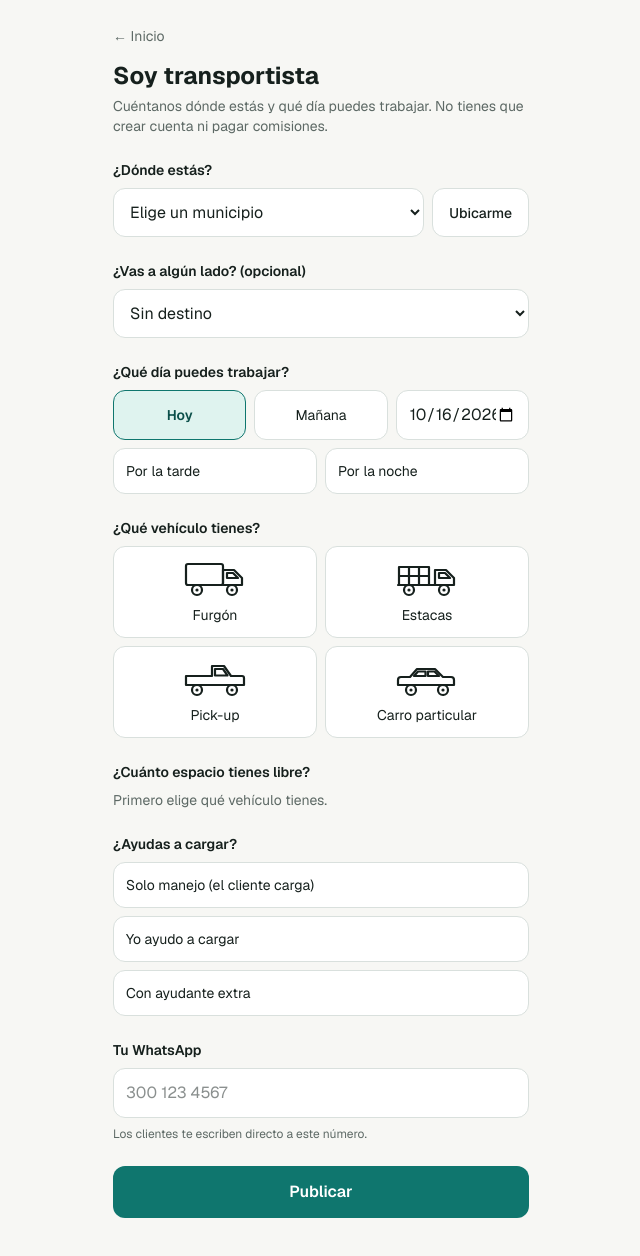
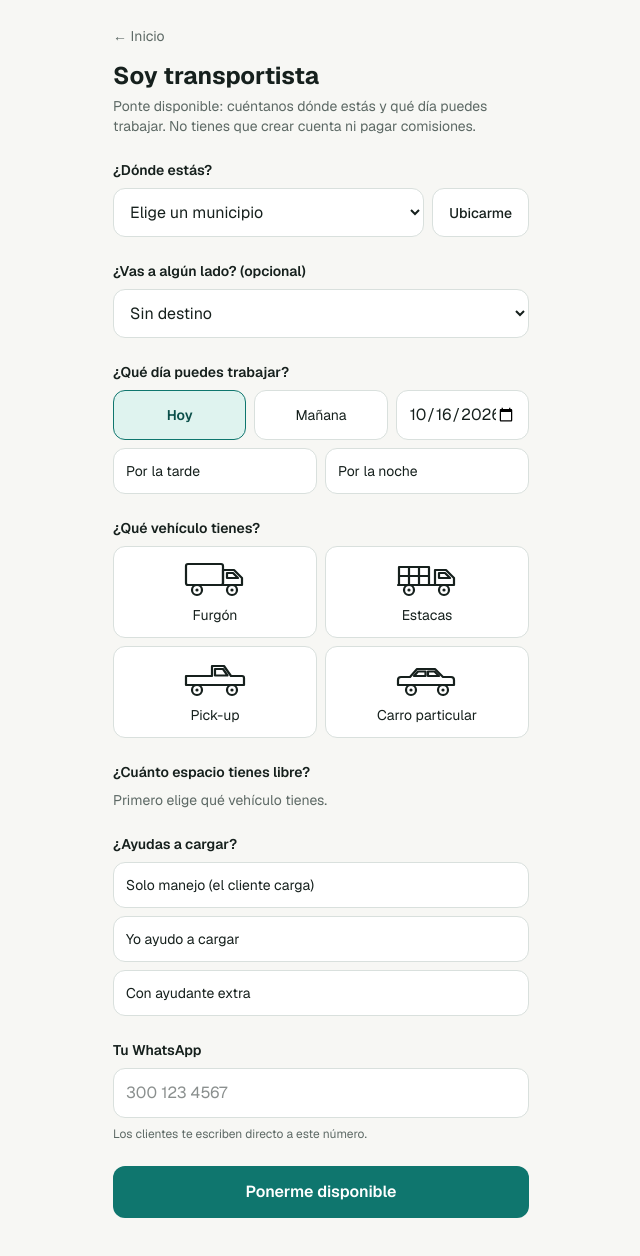
Before and after one commit to ycantill/rumbox, a Next.js app: page /transportista in a window 1280 px wide. Shown: the top 1256 px of the page, without its empty margins (319-959 px from the left). Built offline with nearby package versions, Linux system fonts and the light colour scheme.

Commit message:
Transportista: hablar de ponerse disponible en vez de publicar
Co-Authored-By: Claude Opus 5.5 (1M context) <noreply@anthropic.com>
Claude-Session: https://claude.ai/code/session_01JBrLTXfFGJyXJ4va6Zg1Zo

```diff
--- a/src/app/actions.ts
+++ b/src/app/actions.ts
@@ -123,7 +123,7 @@ export async function updateAvailability(input: {
       .maybeSingle();
     if (error) throw error;
     if (!data || !tokenMatches(input.editToken, data.edit_token_hash)) {
-      return fail("No encontramos esa publicación en este teléfono.");
+      return fail("No encontramos ese día disponible en este teléfono.");
     }
     if (input.space && !spaceFitsVehicle(data.vehicle_type, input.space as DriverSpace)) {
       return fail("Algo salió mal. Intenta de nuevo.");
--- a/src/app/transportista/driver-form.tsx
+++ b/src/app/transportista/driver-form.tsx
@@ -140,7 +140,7 @@ export function DriverForm() {
     return (
       <div className="flex flex-col gap-5">
         <div className="rounded-2xl bg-brand-soft p-5">
-          <h2 className="text-lg font-bold text-brand-ink">¡Listo! Ya estás publicado.</h2>
+          <h2 className="text-lg font-bold text-brand-ink">¡Listo! Ya estás disponible.</h2>
           <p className="mt-1 text-sm text-brand-ink/80">
             Los clientes que necesiten un servicio te escribirán por WhatsApp.
           </p>
@@ -148,7 +148,7 @@ export function DriverForm() {
         <PendingList items={pending} />
         <MyPosts posts={posts} onChange={setPosts} />
         <button type="button" className="btn-secondary" onClick={() => setPending(null)}>
-          Publicar otro día
+          Ponerme disponible otro día
         </button>
       </div>
     );
@@ -226,7 +226,7 @@ export function DriverForm() {
 
         <ErrorNote message={error} />
         <button type="submit" className="btn-primary" disabled={isPending}>
-          {isPending ? "Publicando…" : "Publicar"}
+          {isPending ? "Un momento…" : "Ponerme disponible"}
         </button>
       </form>
     </div>
@@ -332,7 +332,7 @@ function MyPosts({ posts, onChange }: { posts: MyPost[]; onChange: (p: MyPost[])
 
   return (
     <section className="flex flex-col gap-3">
-      <h2 className="font-semibold">Mis publicaciones</h2>
+      <h2 className="font-semibold">Mis días disponibles</h2>
       <ErrorNote message={error} />
       {posts.map((p) => (
         <article key={p.id} className="card flex flex-col gap-3">
@@ -343,7 +343,7 @@ function MyPosts({ posts, onChange }: { posts: MyPost[]; onChange: (p: MyPost[])
             </p>
             <p className="text-sm text-muted">
               {p.date} · {DRIVER_SPACES[p.space]} ·{" "}
-              {p.status === "activa" ? "Los clientes te pueden ver" : "Oculto: ya estás lleno"}
+              {p.status === "activa" ? "Disponible" : "No disponible: ya estás lleno"}
             </p>
           </div>
           <div className="flex flex-wrap gap-2">
@@ -363,7 +363,7 @@ function MyPosts({ posts, onChange }: { posts: MyPost[]; onChange: (p: MyPost[])
                 disabled={busy === p.id}
                 onClick={() => patch(p, { status: "activa" })}
               >
-                Volver a mostrarme
+                Volver a estar disponible
               </button>
             )}
             {p.status === "activa" && SPACE_CAPACITY[p.space] > 1 && (
--- a/src/app/transportista/page.tsx
+++ b/src/app/transportista/page.tsx
@@ -14,7 +14,7 @@ export default function DriverPage() {
       </Link>
       <h1 className="mt-3 text-2xl font-bold">Soy transportista</h1>
       <p className="mb-6 mt-1 text-sm text-muted">
-        Cuéntanos dónde estás y qué día puedes trabajar. No tienes que crear cuenta ni pagar comisiones.
+        Ponte disponible: cuéntanos dónde estás y qué día puedes trabajar. No tienes que crear cuenta ni pagar comisiones.
       </p>
       <DriverForm />
     </main>
```
Also changed, not shown: 1 other file (tests, documents, lock files or other folders).
